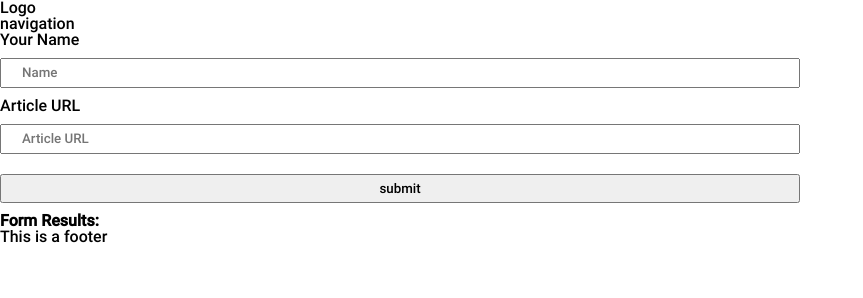
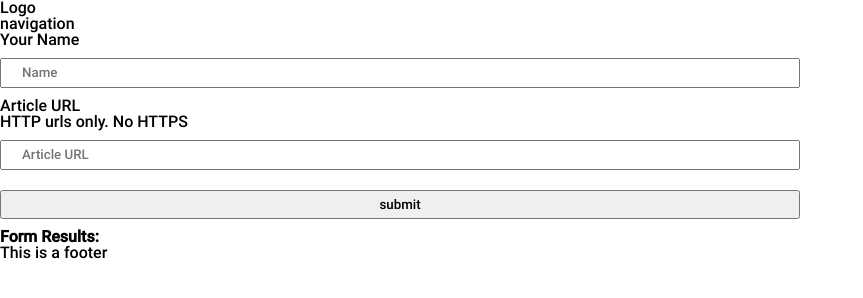
Before and after one commit to charlieporth1/evaluate-news-nlp-, a website built with webpack: page src/client/views/index.html in a window 1280 px wide. Shown: the whole page, without its empty margins (0-863 px from the left). Built offline with nearby package versions, Linux system fonts and the light colour scheme.

Commit message:
Simple request

```diff
--- a/src/client/views/index.html
+++ b/src/client/views/index.html
@@ -25,6 +25,7 @@
                 <label for="name">Your Name</label>
                 <input id="name" type="text" name="input" value="" placeholder="Name">
                 <label for="url">Article URL</label>
+                <p>HTTP urls only. No HTTPS</p>
                 <input id="url" type="url" name="input" value="" placeholder="Article URL">
             </div>
             <input type="submit" name="" value="submit" onclick="return handleSubmit(event)"
```
